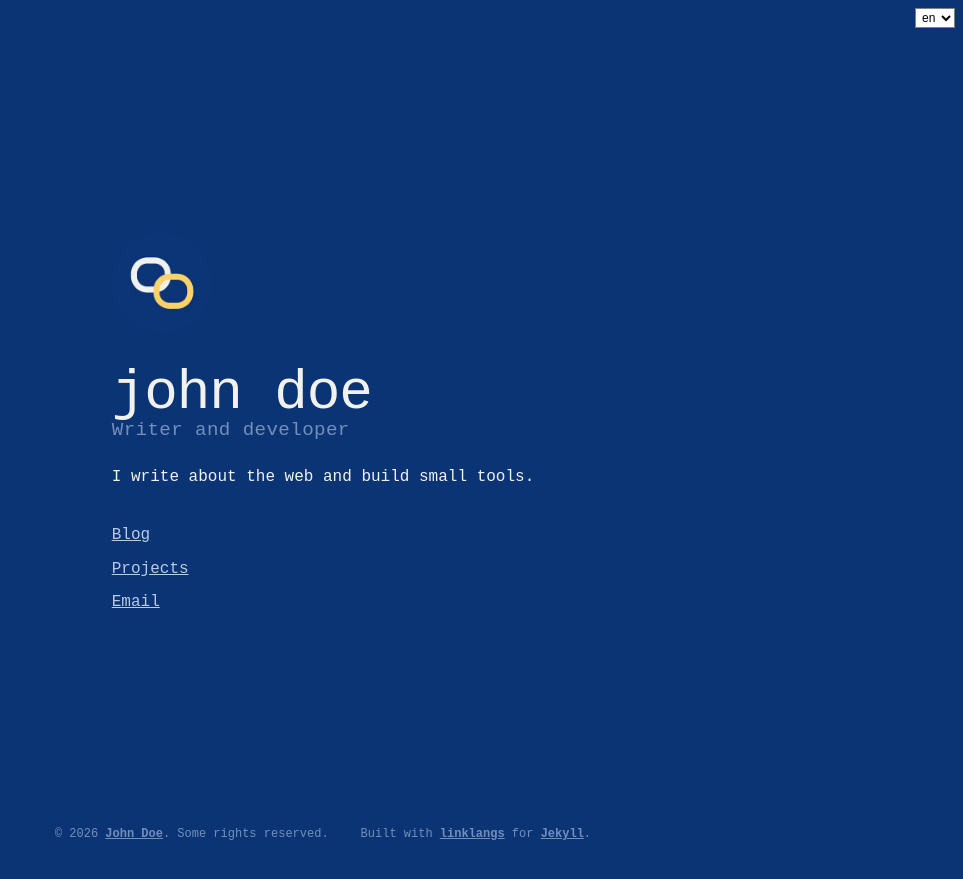
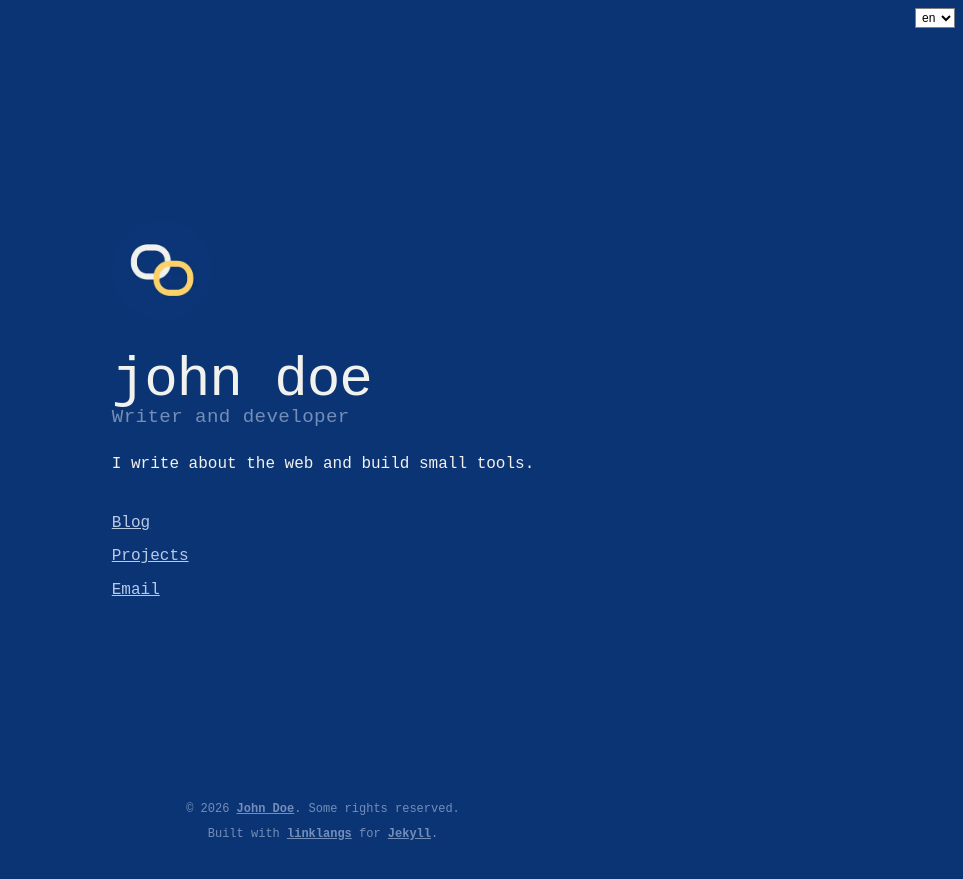
Before and after one commit to drekunia/linklangs, a Jekyll site: the page built from index.html, in a window 1280 px wide. Shown: the top 879 px of the page, without its empty margins (317-1280 px from the left). Built offline with Jekyll 4.4.1, drawn with Linux system fonts in a browser that asks for light colours.

Commit message:
Stack the centered footer at every width

```diff
--- a/assets/css/style.css
+++ b/assets/css/style.css
@@ -228,10 +228,9 @@ body {
 /* Footer */
 .footer {
   display: flex;
-  flex-wrap: wrap;
-  justify-content: center;
-  align-items: baseline;
-  gap: 0.375rem var(--spacing-lg);
+  flex-direction: column;
+  align-items: center;
+  gap: 0.375rem;
   width: 100%;
   padding: var(--spacing-md) 0;
   color: var(--text-muted);
@@ -239,13 +238,6 @@ body {
   font-size: var(--font-size-small);
   text-align: center;
   overflow-wrap: anywhere;
-}
-
-@media (max-width: 480px) {
-  .footer {
-    flex-direction: column;
-    align-items: center;
-  }
 }
 
 /* Responsive */
```
